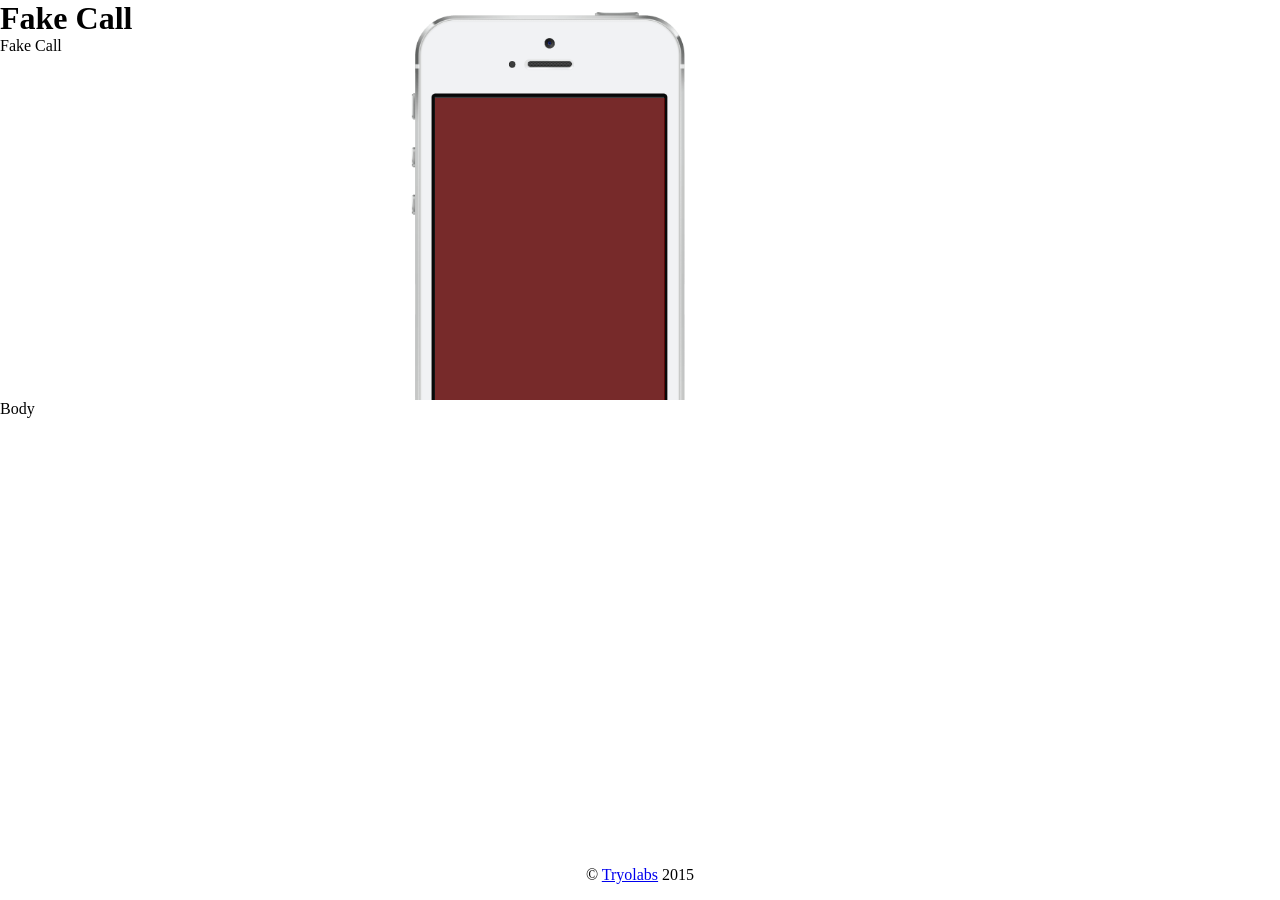
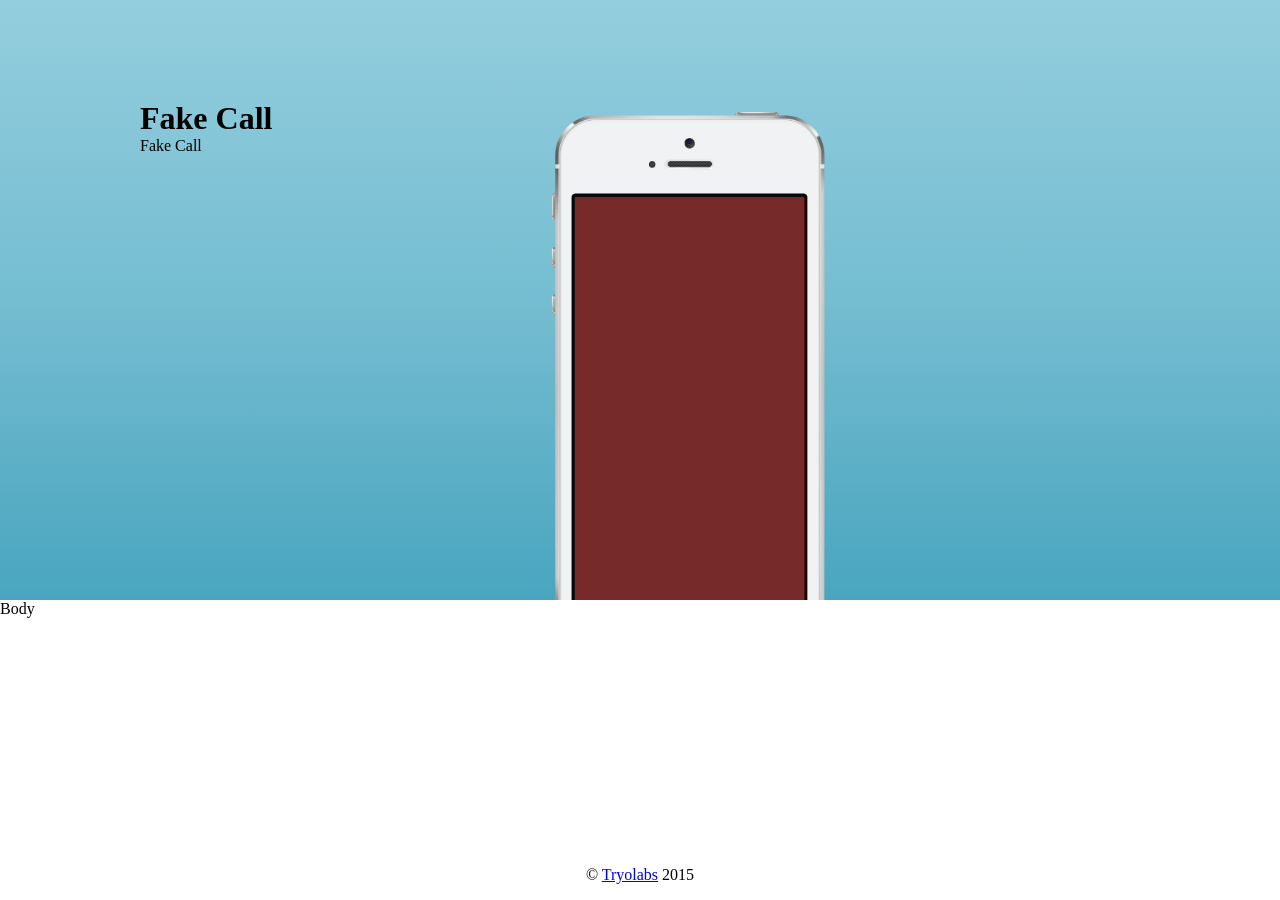
Before and after one commit to RescueCall/rescuecall.github.io, a Jekyll site: the page built from index.html, in a window 1280 px wide. Built offline with Jekyll 4.4.1, drawn with Linux system fonts in a browser that asks for light colours.

Commit message:
Add a gradient

```diff
--- a/assets/main.scss
+++ b/assets/main.scss
@@ -4,7 +4,13 @@
 $header-z: 0;
 $main-z: 1;
 
+$header-height: 600px;
 $footer-height: 50px;
+
+$header-background: linear-gradient(to bottom,
+                                    rgba(147,206,222,1) 0%,
+                                    rgba(117,189,209,1) 50%,
+                                    rgba(73,165,191,1) 100%);
 
 *, *:after, *:before {
   margin: 0;
@@ -17,11 +23,20 @@ $footer-height: 50px;
 .home {
   display: flex;
   flex-direction: column;
+
   min-height: 100vh;
 
   header {
-    height: 400px;
+    height: $header-height;
     z-index: $header-z;
+    overflow: hidden;
+
+    background: $header-background;
+
+    .hero {
+      margin: 0 auto;
+      margin-top: 100px;
+      width: 1000px;
 
       display: flex;
       flex-direction: row;
@@ -33,6 +48,7 @@ $footer-height: 50px;
       .sample {
         width: 300px;
         display: block;
+      }
     }
   }
 
--- a/index.html
+++ b/index.html
@@ -4,6 +4,7 @@ class: home
 ---
 
 <header>
+  <div class="hero">
     <div class="info">
       <h1>{{ site.title }}</h1>
       <div class="info">
@@ -20,6 +21,7 @@ class: home
         </div>
       </div>
     </div>
+  </div>
 </header>
 <main>
   Body
```
Lines whose indentation alone changed are shown as unchanged.
